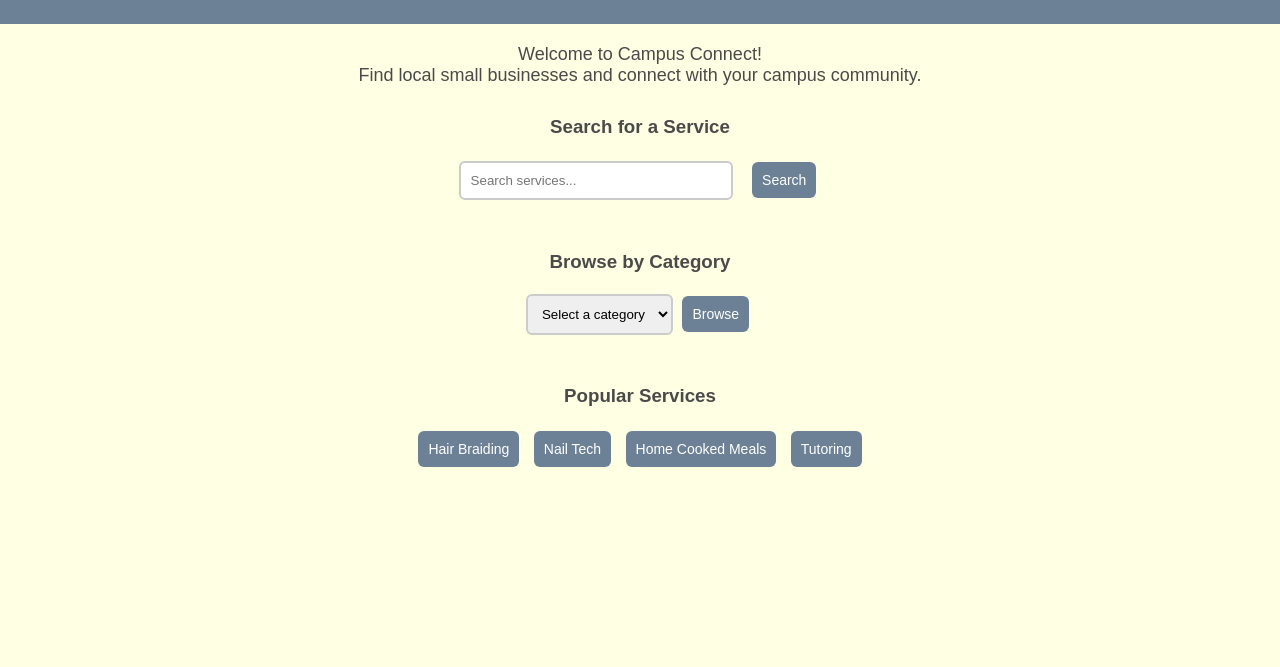
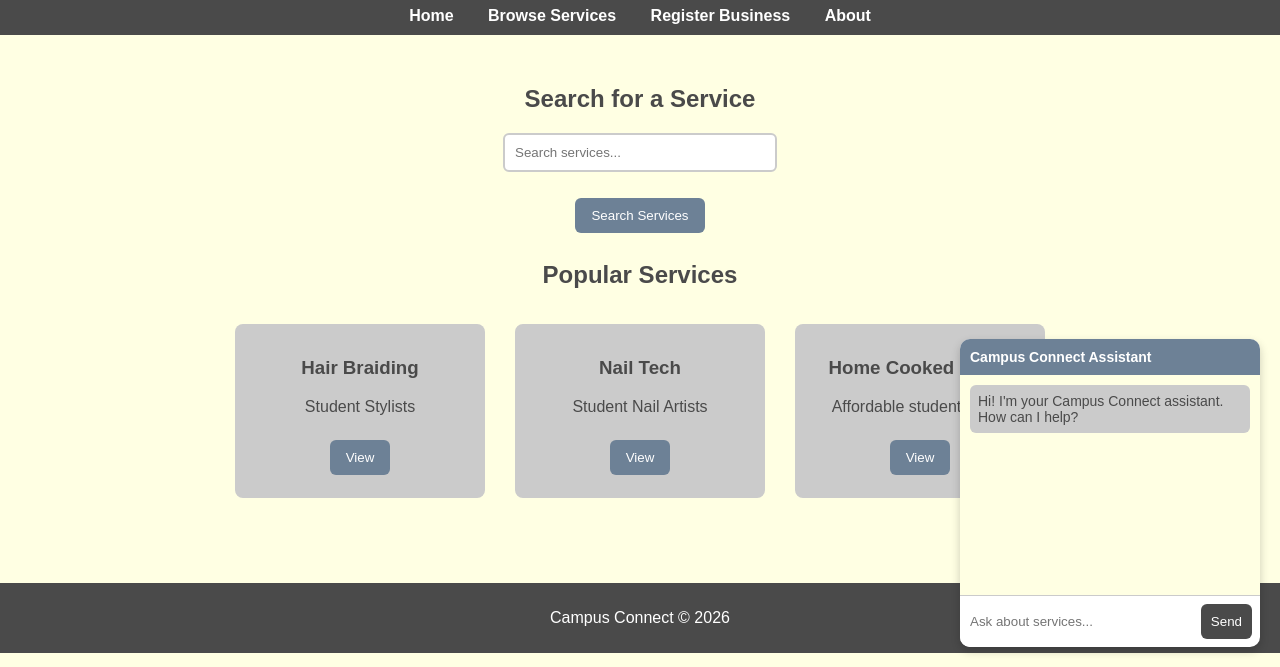
Before and after one commit to KaynoSpeights/Campus-Connect, a plain HTML site: page index.html in a window 1280 px wide. Shown: the part 133-800 px from the top of the page. Drawn offline with Linux system fonts and the light colour scheme.

Commit message:
Add files via upload

```diff
--- /dev/null
+++ b/chatbot.js
@@ -0,0 +1,53 @@
+function sendMessage(){
+
+let input = document.getElementById("userInput");
+let message = input.value;
+
+if(message === "") return;
+
+let chat = document.getElementById("chatMessages");
+
+/* user message */
+
+let userMsg = document.createElement("div");
+userMsg.className = "user-message";
+userMsg.innerText = message;
+chat.appendChild(userMsg);
+
+/* bot response */
+
+let botMsg = document.createElement("div");
+botMsg.className = "bot-message";
+
+let response = "I'm not sure how to help with that.";
+
+message = message.toLowerCase();
+
+if(message.includes("hair")){
+response = "You can find hair services under 'Browse Services'.";
+}
+
+else if(message.includes("food") || message.includes("meal")){
+response = "Students offering home cooked meals are listed in the services section.";
+}
+
+else if(message.includes("tutor")){
+response = "Check the tutoring services in the Browse Services page.";
+}
+
+else if(message.includes("register")){
+response = "You can register your own student business using the Register Business page.";
+}
+
+else if(message.includes("services")){
+response = "Click the Browse Services button to see available student services.";
+}
+
+botMsg.innerText = response;
+chat.appendChild(botMsg);
+
+chat.scrollTop = chat.scrollHeight;
+
+input.value = "";
+
+}
--- a/index.html
+++ b/index.html
@@ -1,48 +1,31 @@
 <!DOCTYPE html>
 <html>
+
 <head>
 <title>Campus Connect</title>
 <link rel="stylesheet" href="styles.css">
 </head>
 
-<style>
-body{
-    font-family: Arial;
-    text-align: center;
-    margin: 40px;
-}
+<body>
 
-button{
-    padding:10px;
-    margin:5px;
-    cursor:pointer;
-}
-
-input{
-    padding:10px;
-    width:250px;
-}
-
-select{
-    padding:10px;
-}
-
-</style>
-</head>
-
-<body>
+<header>
 
 <h1>Campus Connect</h1>
 
-<p>
-Welcome to Campus Connect! <br>
-Find local small businesses and connect with your campus community.
-</p>
+</header>
 
-<!-- SEARCH BAR -->
-<h3>Search for a Service</h3>
+<nav>
+<a href="index.html">Home</a>
+<a href="services.html">Browse Services</a>
+<a href="register.html">Register Business</a>
+<a href="about.html">About</a>
+</nav>
 
-<input type="text" id="searchBar" list="suggestions" placeholder="Search services...">
+<div class="container">
+
+<h2>Search for a Service</h2>
+
+<input type="text" list="suggestions" placeholder="Search services...">
 
 <datalist id="suggestions">
 <option value="Hair Braiding">
@@ -55,53 +38,62 @@ Find local small businesses and connect with your campus community.
 <option value="Tech Help">
 </datalist>
 
-<button onclick="searchService()">Search</button>
-
 <br><br>
 
-<!-- DROPDOWN MENU -->
+<button onclick="location.href='services.html'">Search Services</button>
 
-<h3>Browse by Category</h3>
+<h2>Popular Services</h2>
 
-<select id="category">
-<option value="">Select a category</option>
-<option value="Hair Services">Hair Services</option>
-<option value="Beauty">Beauty</option>
-<option value="Food">Food</option>
-<option value="Tutoring">Tutoring</option>
-<option value="Tech Help">Tech Help</option>
-</select>
+<div class="services">
 
-<button onclick="browseCategory()">Browse</button>
+<div class="service-card">
+<h3>Hair Braiding</h3>
+<p>Student Stylists</p>
+<button onclick="location.href='services.html'">View</button>
+</div>
 
-<br><br>
+<div class="service-card">
+<h3>Nail Tech</h3>
+<p>Student Nail Artists</p>
+<button onclick="location.href='services.html'">View</button>
+</div>
 
-<!-- QUICK ACCESS BUTTONS -->
+<div class="service-card">
+<h3>Home Cooked Meals</h3>
+<p>Affordable student meals</p>
+<button onclick="location.href='services.html'">View</button>
+</div>
 
-<h3>Popular Services</h3>
+</div>
 
-<button onclick="quickSearch('Hair Braiding')">Hair Braiding</button>
-<button onclick="quickSearch('Nails')">Nail Tech</button>
-<button onclick="quickSearch('Home Cooked Meals')">Home Cooked Meals</button>
-<button onclick="quickSearch('Tutoring')">Tutoring</button>
+</div>
 
-<script>
+<!-- AI ASSISTANT CHATBOX -->
 
-function searchService(){
-    let service = document.getElementById("searchBar").value;
-    alert("Searching for: " + service);
-}
+<div class="chat-container">
 
-function browseCategory(){
-    let category = document.getElementById("category").value;
-    alert("Browsing category: " + category);
-}
+<div class="chat-header">
+Campus Connect Assistant
+</div>
 
-function quickSearch(service){
-    alert("Searching for: " + service);
-}
+<div id="chatMessages" class="chat-messages">
+<div class="bot-message">
+Hi! I'm your Campus Connect assistant. How can I help?
+</div>
+</div>
 
-</script>
+<div class="chat-input">
+<input type="text" id="userInput" placeholder="Ask about services...">
+<button onclick="sendMessage()">Send</button>
+</div>
+
+</div>
+
+<script src="chatbot.js"></script>
+
+<footer>
+<p>Campus Connect © 2026</p>
+</footer>
 
 </body>
 </html>
--- a/styles.css
+++ b/styles.css
@@ -2,81 +2,183 @@ body{
     font-family: Arial, Helvetica, sans-serif;
     background-color: #FFFFE3;
     color: #4A4A4A;
-    text-align: center;
-    margin: 0;
-    padding: 0;
+    margin:0;
 }
 
-/* Header */
-h1{
-    background-color: #6D8196;
-    color: white;
-    padding: 40px 0;
-    margin: 0;
-    width: 100vw;
-    box-sizing: border-box;
-    position: relative;
-    top: 100%;
-    left: 50%;
-    right: 50%;
-    margin-left: -50vw;
-    margin-right: -50vw;
+/* HEADER */
+
+header{
+    background-color:#6D8196;
+    color:white;
+    padding:25px 0;
+    text-align:center;
 }
 
-/* Paragraph text */
-p{
-    font-size: 18px;
-    margin: 20px;
+/* NAV BUTTONS */
+
+.nav-buttons{
+    margin-top:15px;
 }
 
-/* Search bar */
-input{
-    padding: 10px;
-    width: 250px;
-    border-radius: 6px;
-    border: 2px solid #CBCBCB;
-    margin-right: 10px;
+.nav-buttons button{
+    background-color:#4A4A4A;
+    color:white;
+    border:none;
+    padding:10px 18px;
+    margin:5px;
+    border-radius:6px;
+    font-size:14px;
 }
 
-/* Dropdown */
-select{
-    padding: 10px;
-    border-radius: 6px;
-    border: 2px solid #CBCBCB;
+.nav-buttons button:hover{
+    background-color:#CBCBCB;
+    color:#4A4A4A;
 }
 
-/* Buttons */
-button{
-    background-color: #6D8196;
-    color: white;
-    border: none;
-    padding: 10px 16px;
-    margin: 5px;
-    border-radius: 6px;
-    font-size: 14px;
-    cursor: pointer;
+/* NAVIGATION */
+
+nav{
+    background-color:#4A4A4A;
+    padding:10px;
+    text-align:center;
 }
 
-/* Button hover effect */
-button:hover{
-    background-color: #4A4A4A;
+nav a{
+    color:white;
+    text-decoration:none;
+    margin:0 15px;
+    font-weight:bold;
 }
 
-/* Section spacing */
-h3{
-    margin-top: 30px;
+nav a:hover{
+    color:#CBCBCB;
 }
 
-/* Popular services button container */
-.services{
-    margin-top: 10px;
+/* MAIN CONTENT */
+
+.container{
+    max-width:900px;
+    margin:auto;
+    padding:30px;
+    text-align:center;
 }
 
-/* Simple card styling if you add service listings later */
+/* SEARCH */
+
+input{
+    padding:10px;
+    width:250px;
+    border-radius:6px;
+    border:2px solid #CBCBCB;
+}
+
+select{
+    padding:10px;
+    border-radius:6px;
+    border:2px solid #CBCBCB;
+}
+
+/* BUTTONS */
+
+button{
+    background-color:#6D8196;
+    color:white;
+    border:none;
+    padding:10px 16px;
+    margin:8px;
+    border-radius:6px;
+    cursor:pointer;
+}
+
+button:hover{
+    background-color:#4A4A4A;
+}
+
+/* SERVICE CARDS */
+
+.services{
+    display:flex;
+    flex-wrap:wrap;
+    justify-content:center;
+}
+
 .service-card{
-    background-color: #CBCBCB;
-    padding: 15px;
-    margin: 15px auto;
-    width: 300px;
-    border-radius: 8px;
+    background:#CBCBCB;
+    padding:15px;
+    margin:15px;
+    width:220px;
+    border-radius:8px;
 }
+
+/* CHATBOT */
+
+.chat-container{
+    position:fixed;
+    bottom:20px;
+    right:20px;
+    width:300px;
+    background:white;
+    border-radius:10px;
+    box-shadow:0 4px 10px rgba(0,0,0,0.2);
+    overflow:hidden;
+    font-size:14px;
+}
+
+.chat-header{
+    background:#6D8196;
+    color:white;
+    padding:10px;
+    font-weight:bold;
+}
+
+.chat-messages{
+    height:200px;
+    overflow-y:auto;
+    padding:10px;
+    background:#FFFFE3;
+}
+
+.bot-message{
+    background:#CBCBCB;
+    padding:8px;
+    margin-bottom:8px;
+    border-radius:6px;
+}
+
+.user-message{
+    background:#6D8196;
+    color:white;
+    padding:8px;
+    margin-bottom:8px;
+    border-radius:6px;
+    text-align:right;
+}
+
+.chat-input{
+    display:flex;
+    border-top:1px solid #CBCBCB;
+}
+
+.chat-input input{
+    flex:1;
+    border:none;
+    padding:10px;
+}
+
+.chat-input button{
+    background:#4A4A4A;
+    color:white;
+    border:none;
+    padding:10px;
+    cursor:pointer;
+}
+
+/* FOOTER */
+
+footer{
+    background:#4A4A4A;
+    color:white;
+    text-align:center;
+    padding:10px;
+    margin-top:40px;
+}
```
Also changed, not shown: about.html (added, +46 -0 lines), register.html (added, +58 -0 lines), services.html (added, +60 -0 lines).
